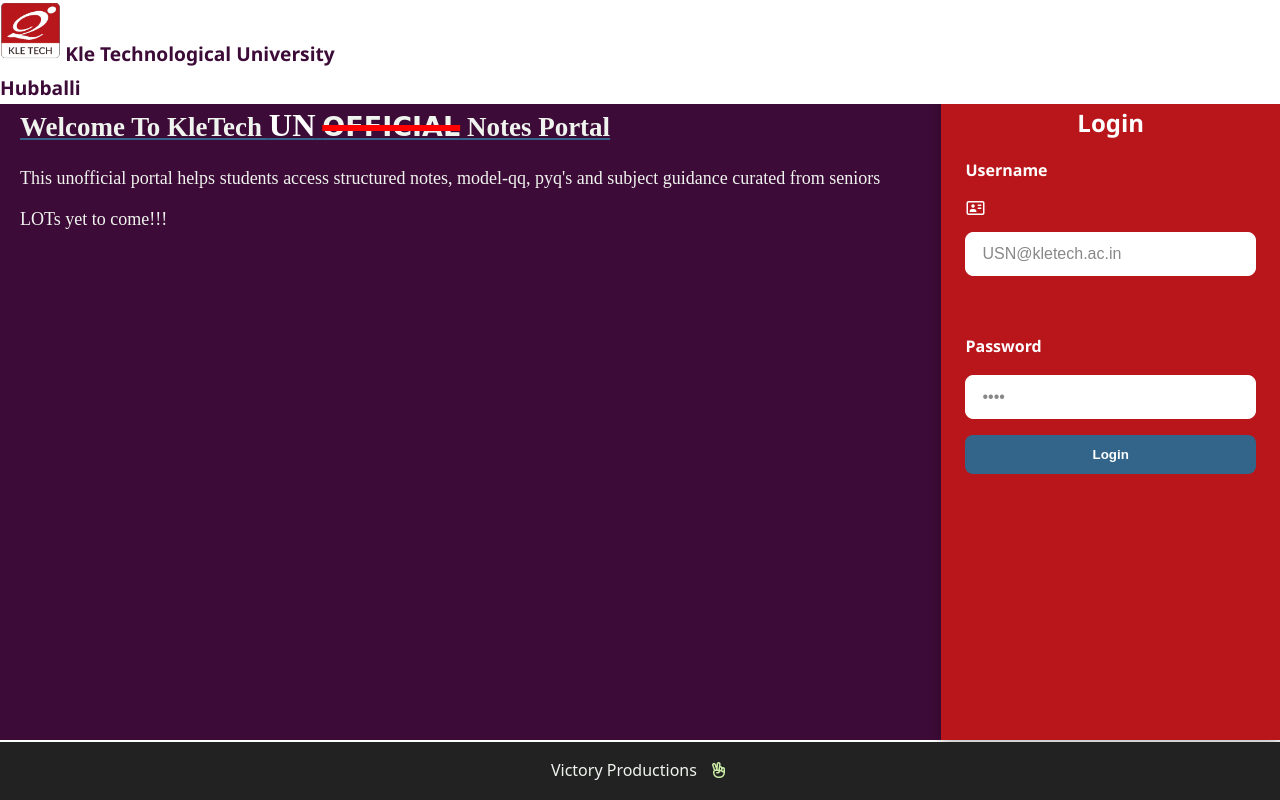
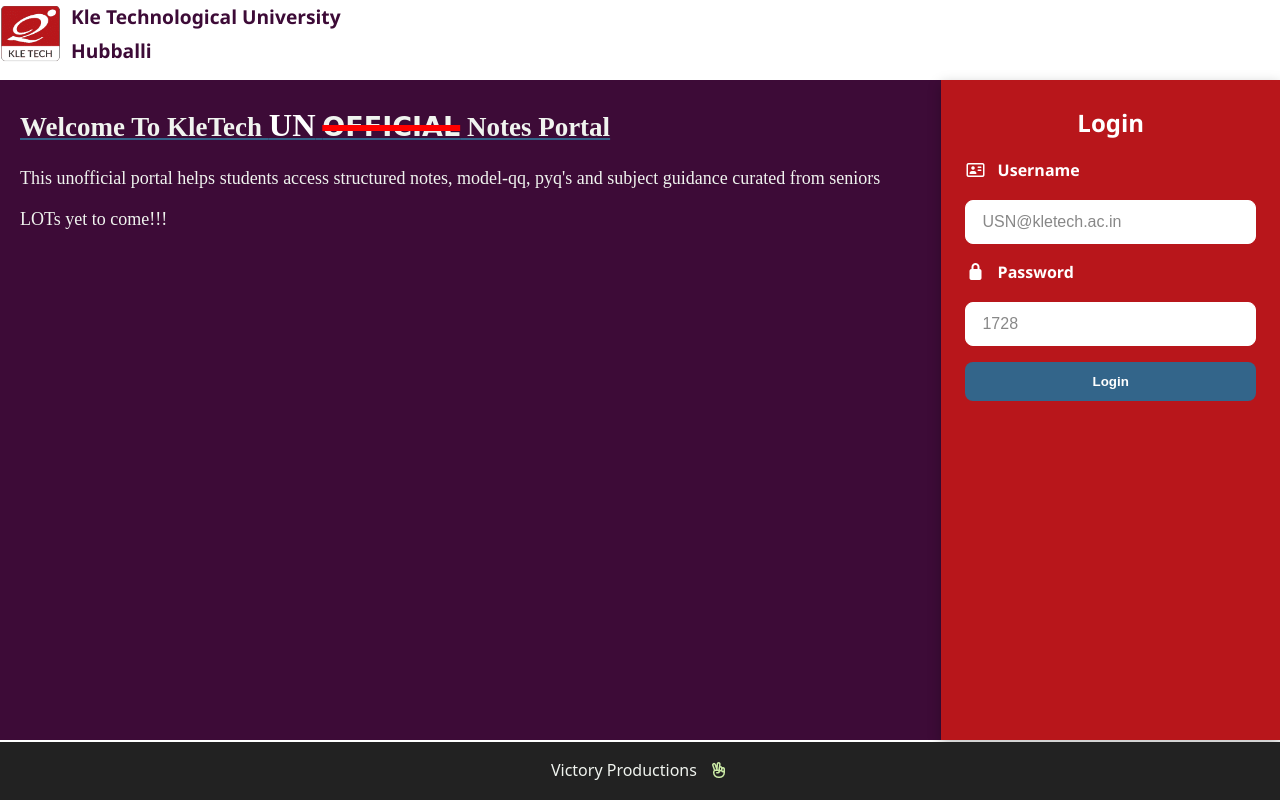
Before and after one commit to vijayho1/Unofficial_notes, a plain HTML site: page index.html in a window 1280 px wide. Drawn offline with Linux system fonts and the light colour scheme.

Commit message:
linking to style.css was done

```diff
--- a/index.html
+++ b/index.html
@@ -3,58 +3,54 @@
 <head>
   <meta charset="UTF-8">
   <meta name="viewport" content="width=device-width, initial-scale=1.0">
-    <title>Document</title>
+  <title>Grid Layout Example</title>
     <link rel="stylesheet" href="style.css">
     <link rel="stylesheet" href="https://cdnjs.cloudflare.com/ajax/libs/font-awesome/7.0.1/css/all.min.css" integrity="sha512-2SwdPD6INVrV/lHTZbO2nodKhrnDdJK9/kg2XD1r9uGqPo1cUbujc+IYdlYdEErWNu69gVcYgdxlmVmzTWnetw==" crossorigin="anonymous" referrerpolicy="no-referrer" />
+
 </head>
 <body>
   <main>
-                    <header class="page-header">
-                        <div class="logo">
+    <header>
       <img src="/newlogo.png" alt="KLE_Tech_logo" width="130px">
       <a href="#" class="logo_title">
         Kle Technological University<br>Hubballi
        </a>
-                        </div>
     </header>
 
-
-                <aside class="welcome">
+    <aside>
         <h2  class="welcome_heading">
-
           Welcome To KleTech
-
           <span class="un">UN</span>
           <span class="official">OFFICIAL</span>
-
           Notes Portal
-
         </h2>
       <p class="welcome_descript">This unofficial portal helps students access  structured notes, model-qq, pyq's and subject guidance curated from seniors</p>
-
       <p class="welcome_announce">LOTs yet to come!!!</p>
     </aside>
 
 
-                <nav class="Login">
-
+    <nav>
       <h3>Login</h3>
       <form class="login-form">
-                <label for="username">Username</label>
-                    <i class="fa-regular fa-address-card"></i>
+          <label for="username">
+            <i class="fa-regular fa-address-card"></i> Username
+          </label>
           <input id="username" type="text" placeholder="USN@kletech.ac.in">
-                    <br>
-                    <label for="password">Password</label>
-                    <input id="password" type="password" placeholder="••••">
+
+          <label for="password">
+            <i class="fa-solid fa-lock"></i> Password
+          </label>
+          <input id="password" type="password" placeholder="1728">
+
           <input type="submit" value="Login">
       </form>
+
     </nav>
 
-            <footer class="site-footer">
+    <footer>
       <p style="display:inline">Victory Productions</p>
       <i class="fa-regular fa-hand-peace"></i>
     </footer>
-
   </main>
 </body>
 </html>
```
Lines whose indentation alone changed are shown as unchanged.
